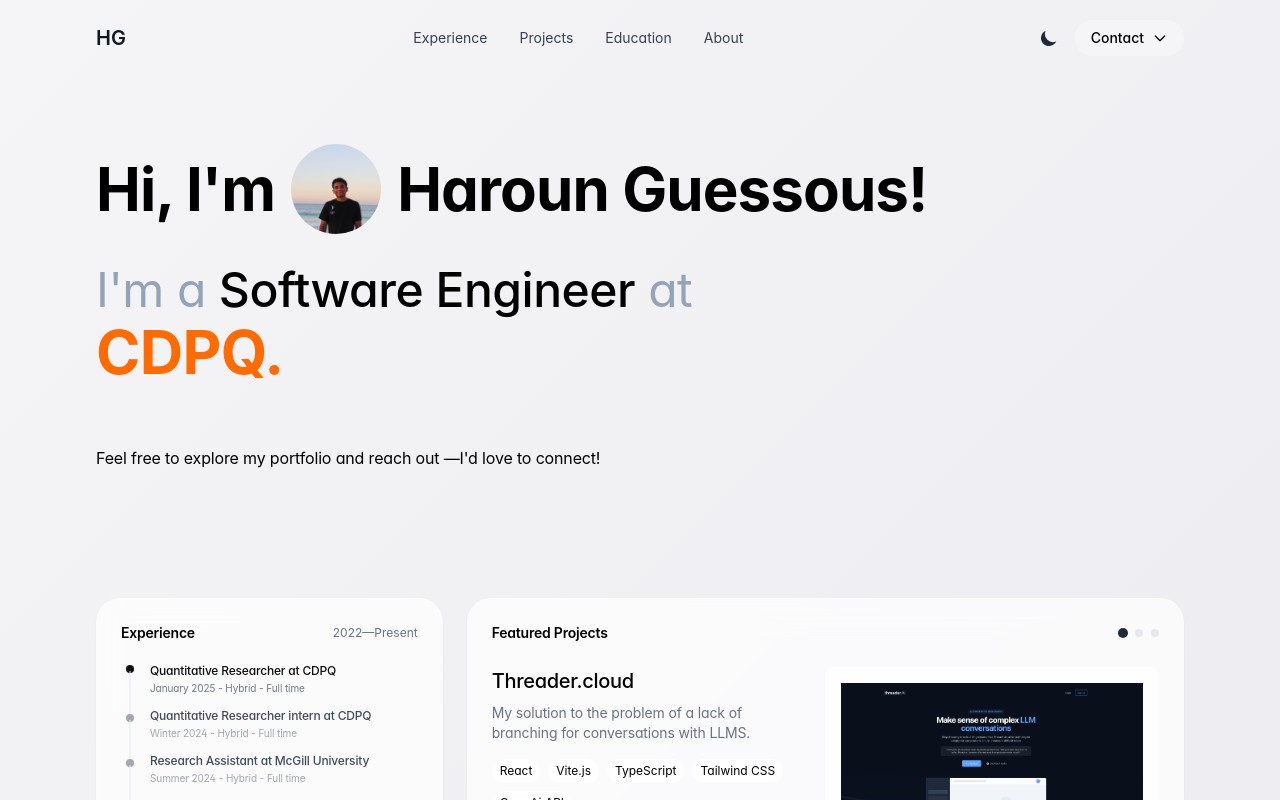
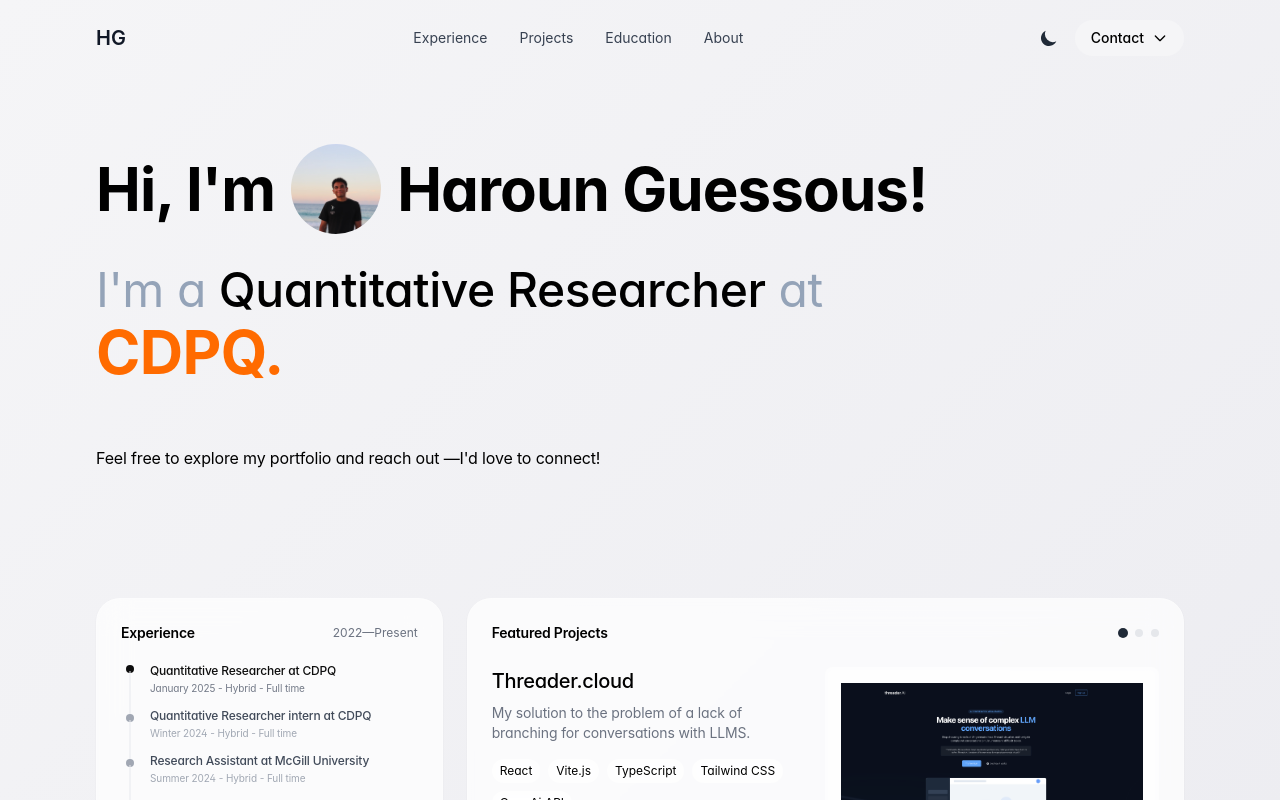
Before and after one commit to AaronQLF/pflioblog, a Next.js app: page / in a window 1280 px wide. Shown: the top 800 px of the page. Built offline with nearby package versions, Linux system fonts and the light colour scheme.

Commit message:
gijgoigj

```diff
--- a/src/app/page.tsx
+++ b/src/app/page.tsx
@@ -29,7 +29,7 @@ export default function Home() {
           </div>
           <div className="mb-4">
             <p className="text-5xl mb-2">
-              <span className="text-slate-400 dark:text-slate-300">I&apos;m a</span> <span className="font-medium dark:text-white">Software Engineer</span> <span className="text-slate-400 dark:text-slate-300">at</span>
+              <span className="text-slate-400 dark:text-slate-300">I&apos;m a</span> <span className="font-medium dark:text-white">Quantitative Researcher</span> <span className="text-slate-400 dark:text-slate-300">at</span>
             </p>
             <p className="text-6xl font-bold text-primary">CDPQ.</p>
           </div>
```
